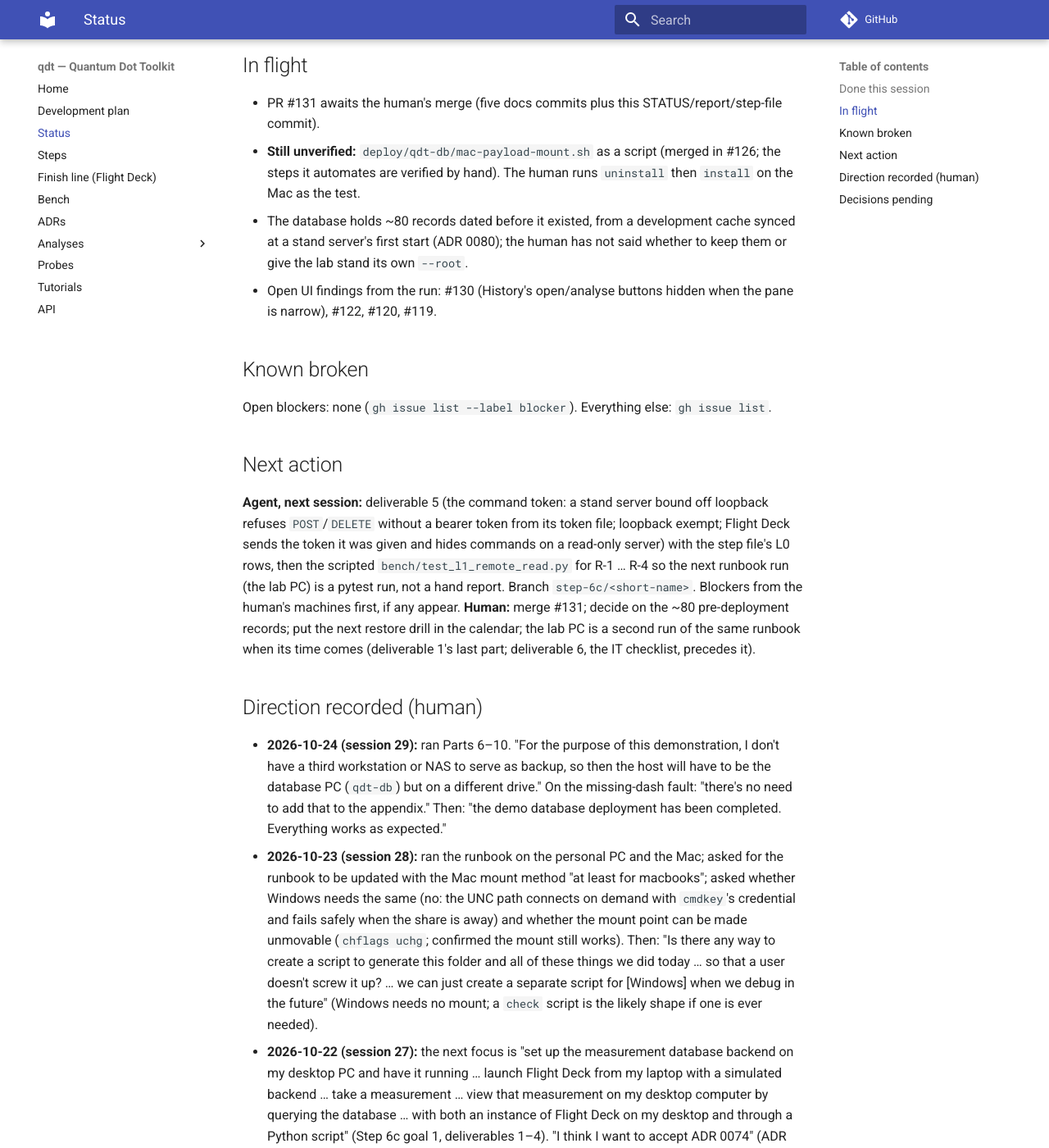
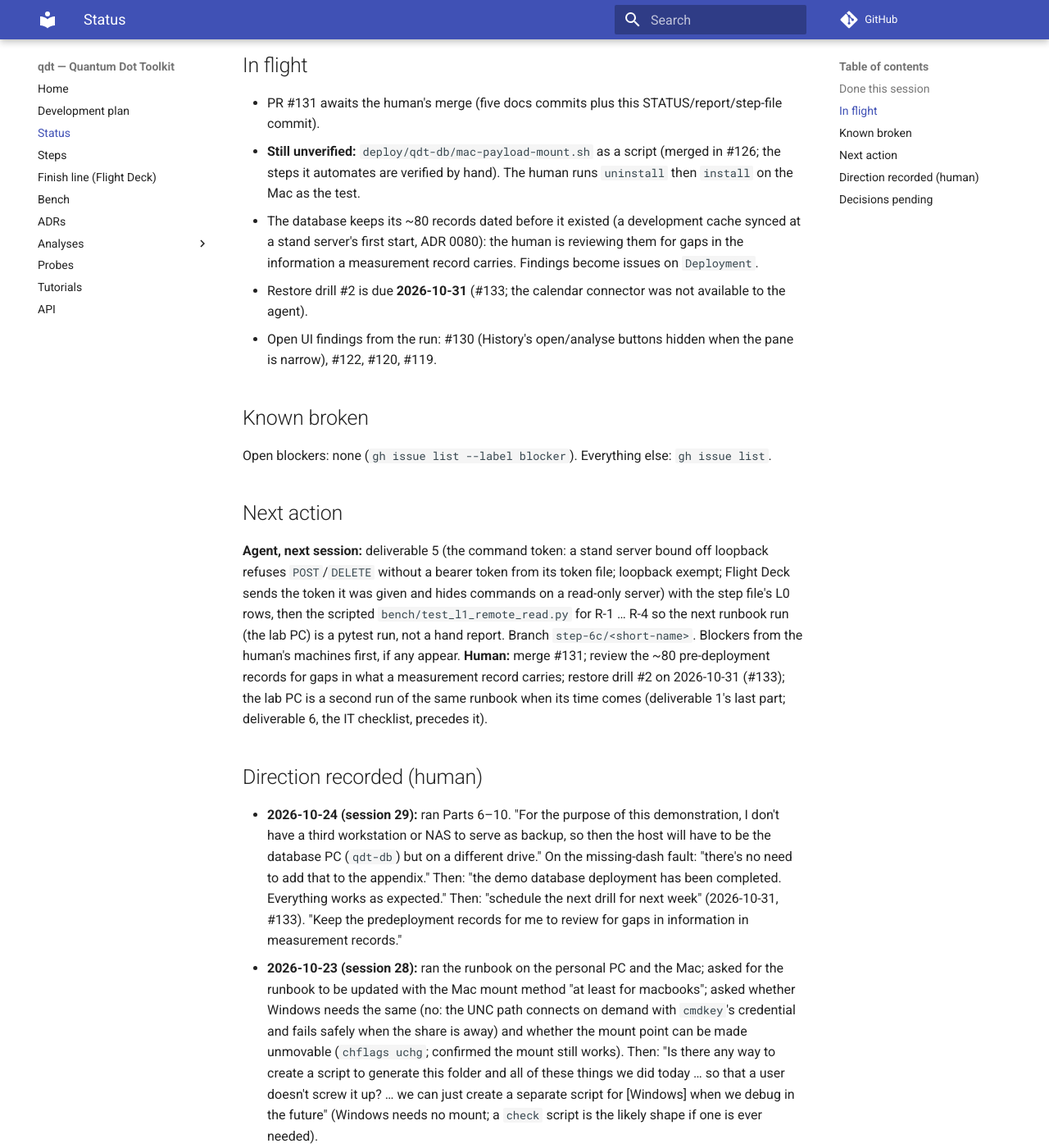
Before and after one commit to CowboyQuantum/qdt, an MkDocs documentation site: the page built from docs/STATUS.md, in a window 1280 px wide and 1400 px high, scrolled down 1319 px. Shown: the whole window at 82% size. Built offline with MkDocs 1.6.1 and Material for MkDocs 9.7.7, drawn with Linux system fonts in a browser that asks for light colours; comment, search, counter and statistics services are not loaded.

Commit message:
docs(status): restore drill #2 on 2026-10-31 (#133); the pre-deployment records stay for the human's review
Co-Authored-By: Claude Fable 5.1 <noreply@anthropic.com>

```diff
--- a/docs/STATUS.md
+++ b/docs/STATUS.md
@@ -43,9 +43,10 @@ problems appeared), no pytest bench run; a hand-written report `bench/reports/20
 - PR #131 awaits the human's merge (five docs commits plus this STATUS/report/step-file commit).
 - **Still unverified:** `deploy/qdt-db/mac-payload-mount.sh` as a script (merged in #126; the steps it
   automates are verified by hand). The human runs `uninstall` then `install` on the Mac as the test.
-- The database holds ~80 records dated before it existed, from a development cache synced at a stand
-  server's first start (ADR 0080); the human has not said whether to keep them or give the lab stand its
-  own `--root`.
+- The database keeps its ~80 records dated before it existed (a development cache synced at a stand
+  server's first start, ADR 0080): the human is reviewing them for gaps in the information a measurement
+  record carries. Findings become issues on `Deployment`.
+- Restore drill #2 is due **2026-10-31** (#133; the calendar connector was not available to the agent).
 - Open UI findings from the run: #130 (History's open/analyse buttons hidden when the pane is narrow),
   #122, #120, #119.
 
@@ -58,15 +59,17 @@ Open blockers: none (`gh issue list --label blocker`). Everything else: `gh issu
 was given and hides commands on a read-only server) with the step file's L0 rows, then the scripted
 `bench/test_l1_remote_read.py` for R-1 … R-4 so the next runbook run (the lab PC) is a pytest run, not a
 hand report. Branch `step-6c/<short-name>`. Blockers from the human's machines first, if any appear.
-**Human:** merge #131; decide on the ~80 pre-deployment records; put the next restore drill in the
-calendar; the lab PC is a second run of the same runbook when its time comes (deliverable 1's last part;
-deliverable 6, the IT checklist, precedes it).
+**Human:** merge #131; review the ~80 pre-deployment records for gaps in what a measurement record carries;
+restore drill #2 on 2026-10-31 (#133); the lab PC is a second run of the same runbook when its time comes
+(deliverable 1's last part; deliverable 6, the IT checklist, precedes it).
 
 ## Direction recorded (human)
 - **2026-10-24 (session 29):** ran Parts 6–10. "For the purpose of this demonstration, I don't have a third
   workstation or NAS to serve as backup, so then the host will have to be the database PC (`qdt-db`) but on
   a different drive." On the missing-dash fault: "there's no need to add that to the appendix." Then: "the
-  demo database deployment has been completed. Everything works as expected."
+  demo database deployment has been completed. Everything works as expected." Then: "schedule the next
+  drill for next week" (2026-10-31, #133). "Keep the predeployment records for me to review for gaps in
+  information in measurement records."
 - **2026-10-23 (session 28):** ran the runbook on the personal PC and the Mac; asked for the runbook to be
   updated with the Mac mount method "at least for macbooks"; asked whether Windows needs the same (no: the
   UNC path connects on demand with `cmdkey`'s credential and fails safely when the share is away) and
```
Also changed, not shown: bench/reports/2026-10-24-step6c.md (+1 -1 lines).
